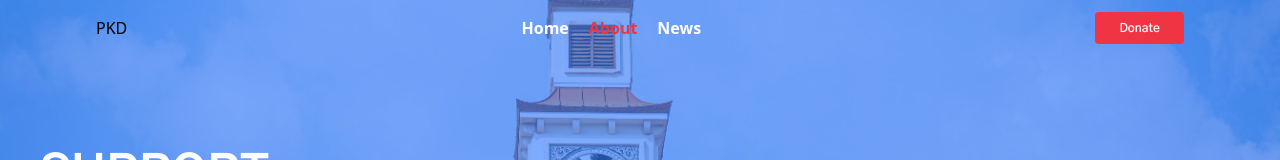
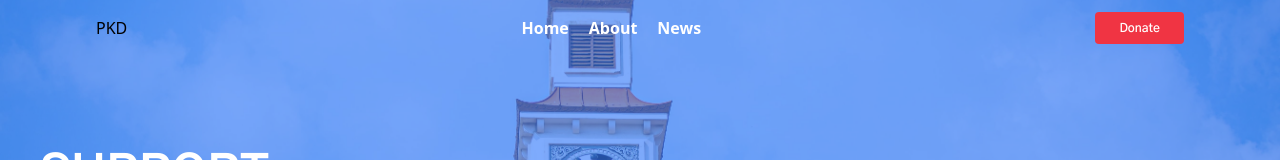
Before and after one commit to Gatesvert81/pkd, a Next.js app: page /donate in a window 1280 px wide. Shown: the top 160 px of the page. Built offline with nearby package versions, Linux system fonts and the light colour scheme.

Commit message:
nav changes

```diff
--- a/pages/donate.js
+++ b/pages/donate.js
@@ -9,9 +9,9 @@ function Donate() {
     const [page, setPage] = useContext(NavContext)
 
     useEffect(() => {
-      if (page === "about") return;
+      if (page === "donate") return;
 
-      setPage("about")
+      setPage("donate")
     }, [])
 
     return (
```
